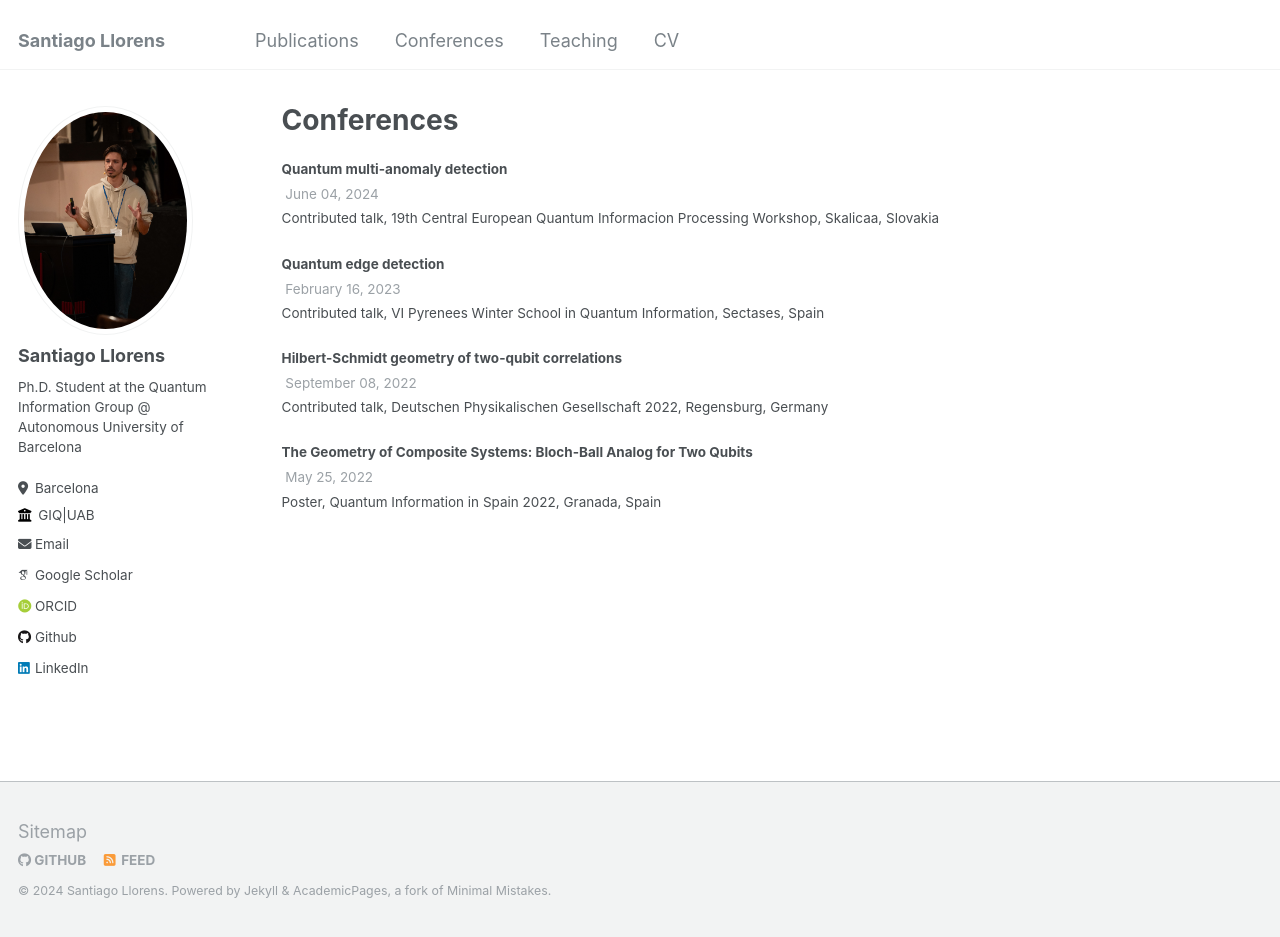
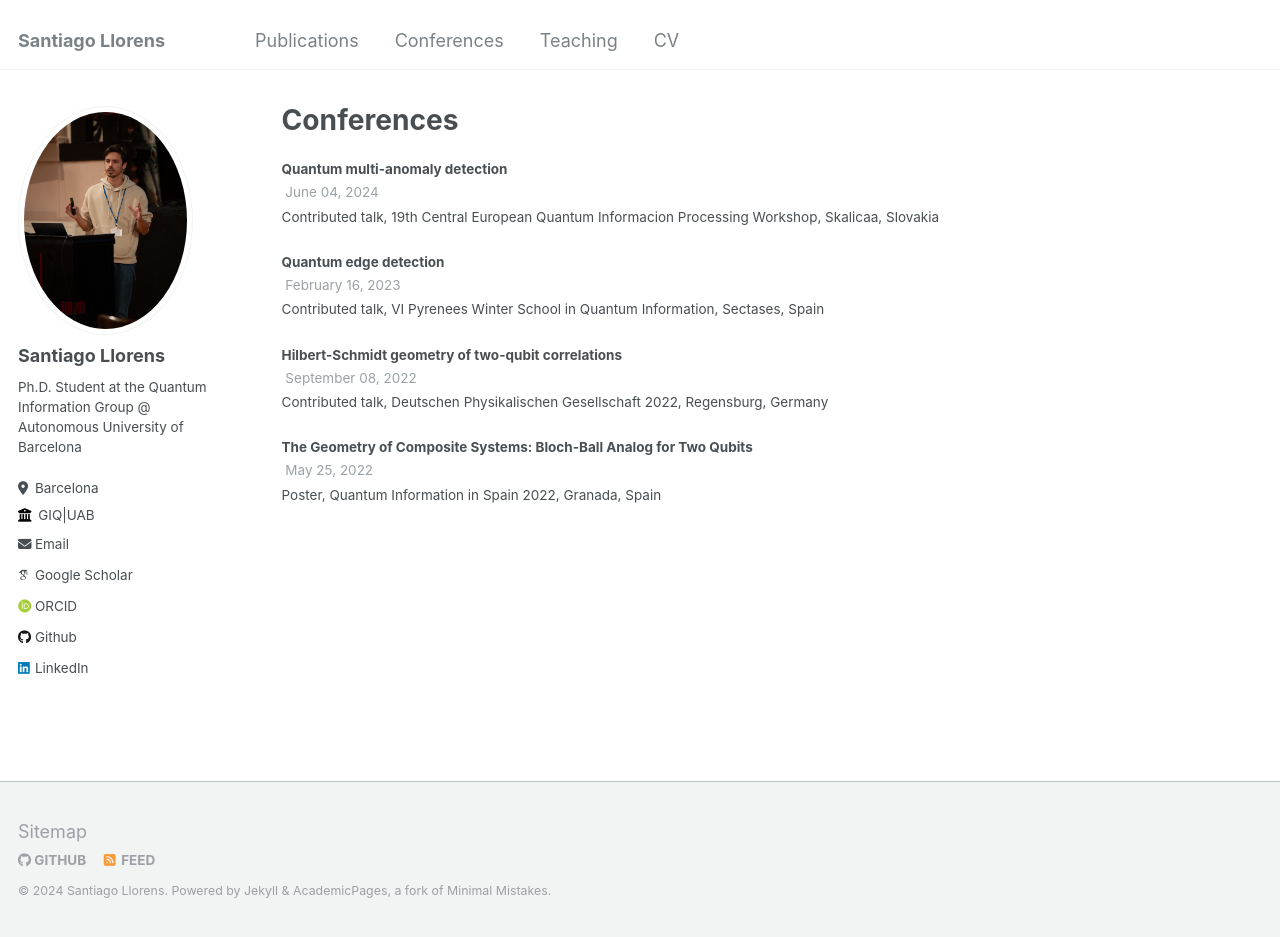
Before and after one commit to SantiagoLlorens/SantiagoLlorens.github.io, a Jekyll site: the page built from _pages/talks.html, in a window 1280 px wide and 937 px high. Built offline with Jekyll 4.4.1, drawn with Linux system fonts in a browser that asks for light colours; some web fonts are replaced.

Commit message:
Update archive-single-talk.html

```diff
--- a/_includes/archive-single-talk.html
+++ b/_includes/archive-single-talk.html
@@ -11,6 +11,23 @@
 {% else %}
   {% assign title = post.title %}
 {% endif %}
+
+<style>
+  /* Reduce the margin at the bottom of each archive item */
+  .archive__item {
+    margin-bottom: 10px; /* Adjust this value as needed */
+  }
+
+  /* Ensure no extra space after the last item */
+  .archive__item:last-child {
+    margin-bottom: 0;
+  }
+
+  /* Additional adjustments for inner elements if needed */
+  .archive__item h4 {
+    margin-bottom: 5px; /* Adjust this value as needed */
+  }
+</style>
 
 <div class="{{ include.type | default: "list" }}__item">
   <article class="archive__item" itemscope itemtype="http://schema.org/CreativeWork">
```
